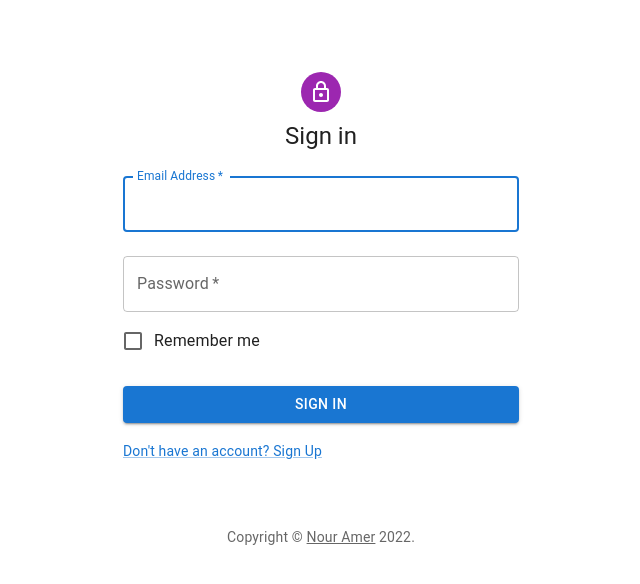
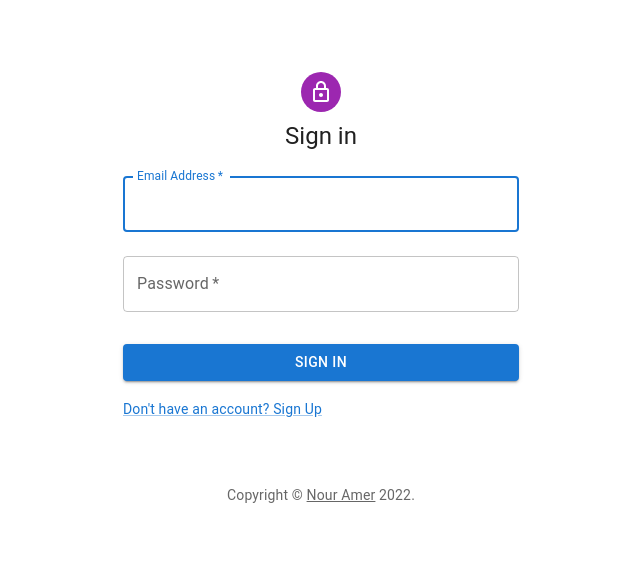
Before and after one commit to NoureldinAmer/students-freelance-webapp, a React (Create React App) app in the folder Frontend/: page /login in a window 1280 px wide. Shown: the top 584 px of the page, without its empty margins (319-959 px from the left). Built offline with nearby package versions, Linux system fonts and the light colour scheme.

Commit message:
navigate between sign in and signup pages

```diff
--- a/Frontend/src/Pages/Business/Profile.js
+++ b/Frontend/src/Pages/Business/Profile.js
@@ -31,7 +31,7 @@ const CustomIconButton = styled(IconButton)(({ theme }) => ({
 function Profile() {
   const history = useHistory();
 
-  function handleLogout() {
+  const handleLogout = () => {
     localStorage.removeItem("role");
     localStorage.removeItem("id");
     localStorage.removeItem("username");
--- a/Frontend/src/Pages/SignIn.js
+++ b/Frontend/src/Pages/SignIn.js
@@ -77,10 +77,6 @@ export default function SignIn() {
               id="password"
               autoComplete="current-password"
             />
-            <FormControlLabel
-              control={<Checkbox value="remember" color="primary" />}
-              label="Remember me"
-            />
             <Button
               type="submit"
               fullWidth
@@ -91,7 +87,7 @@ export default function SignIn() {
             </Button>
             <Grid container>
               <Grid item>
-                <Link href="#" variant="body2">
+                <Link href="./signup" variant="body2">
                   {"Don't have an account? Sign Up"}
                 </Link>
               </Grid>
--- a/Frontend/src/Pages/SignUp.js
+++ b/Frontend/src/Pages/SignUp.js
@@ -209,7 +209,7 @@ export default function SignUp() {
             </Button>
             <Grid container justifyContent="flex-end">
               <Grid item>
-                <Link href="#" variant="body2">
+                <Link href="./login" variant="body2">
                   Already have an account? Sign in
                 </Link>
               </Grid>
```
